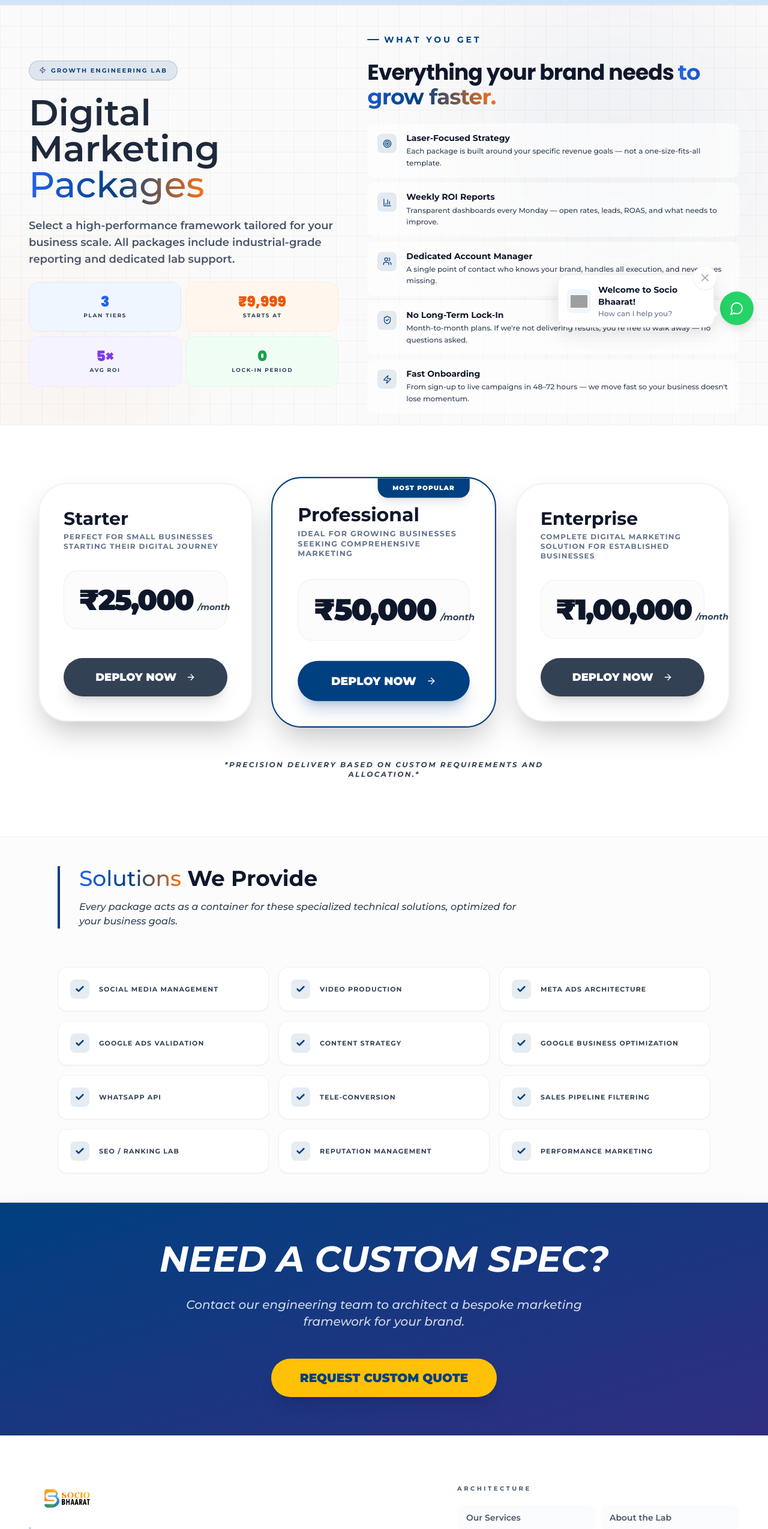
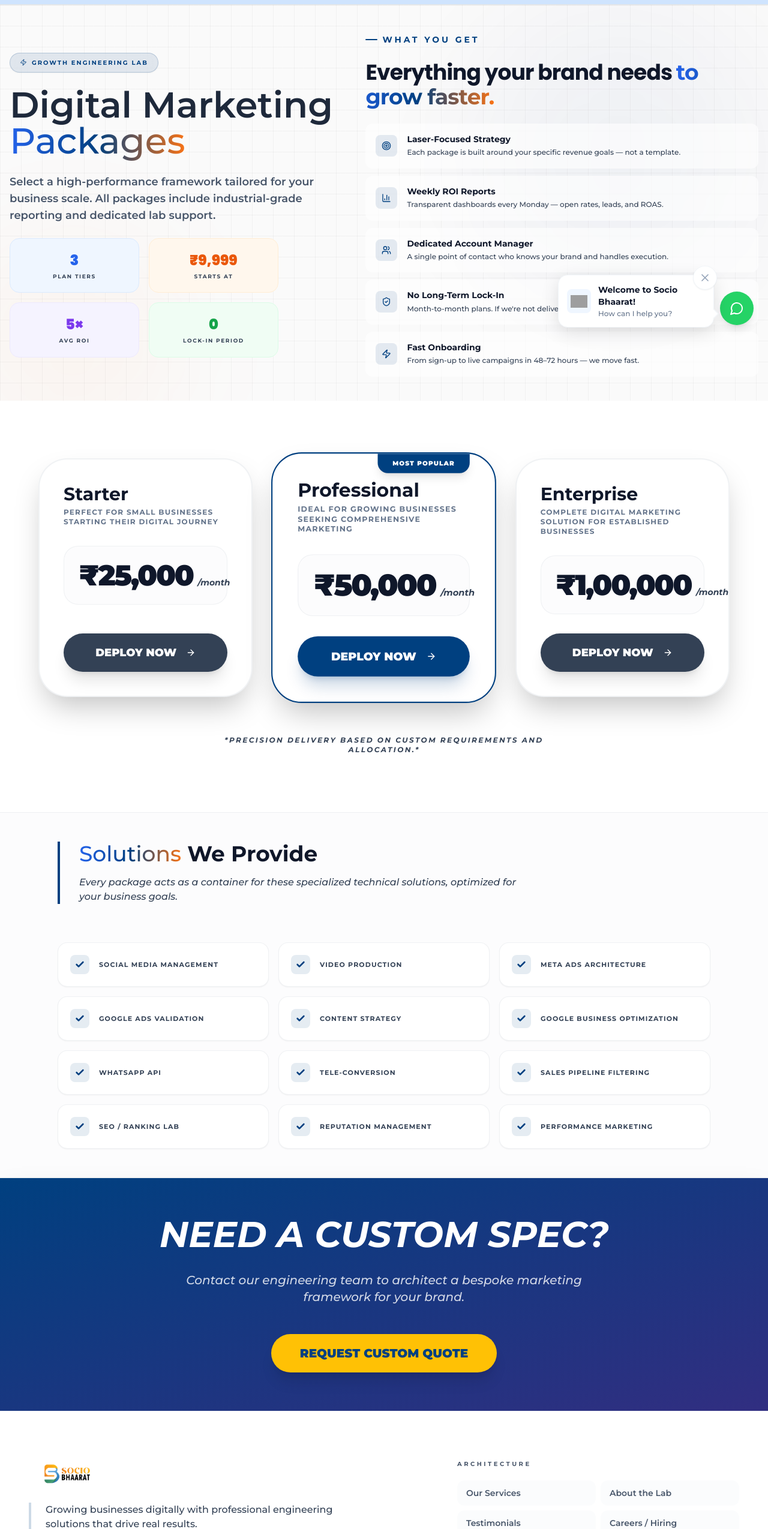
Before and after one commit to SocioBhaarat/SocioBhaarat_Frontend, a React (Vite) app: page /packages/digital-marketing in a window 1280 px wide. Shown: the part 234-2783 px from the top of the page at 60% size. Built offline with nearby package versions, Linux system fonts and the light colour scheme; grey boxes are pictures that could not be loaded; a web font is replaced by a local one.

Commit message:
Refactor layout and styling for improved consistency and readability across multiple components including AnnouncementBar, Footer, Navigation, Blog, Contact, DigitalMarketingPackages, WebDevelopmentPackages, and WhatsAppPackages

```diff
--- a/src/components/AnnouncementBar.tsx
+++ b/src/components/AnnouncementBar.tsx
@@ -20,9 +20,9 @@ const AnnouncementBar = () => {
   }, []);
 
   return (
-    <div className="fixed md:static top-0 left-0 w-full z-50 bg-secondary text-secondary-foreground py-4 md:py-2.5 sm:px-6 lg:px-8 overflow-hidden">
+    <div className="sticky top-0 left-0 w-full z-50 bg-secondary text-secondary-foreground py-4 md:py-2.5 sm:px-6 md:px-8 overflow-hidden">
       <div className="container mx-auto flex items-center justify-center gap-2 text-sm font-medium relative">
-        <div className="relative flex-1 h-2 sm:h-6 flex items-center justify-center">
+        <div className="relative flex-1 py-1 md:py-2 lg:py-3 flex items-center justify-center">
           <AnimatePresence mode="wait">
             <motion.span
               key={messages[index]}
@@ -30,7 +30,7 @@ const AnnouncementBar = () => {
               animate={{ opacity: 1, y: 0 }}
               exit={{ opacity: 0, y: -10 }}
               transition={{ duration: 0.5 }}
-              className="absolute w-full text-center flex justify-center items-center text-sm lg:text-xl font-semibold"
+              className="absolute inset-0 flex items-center justify-center text-center text-sm lg:text-xl font-semibold"
             >
               <Sparkles className="hidden md:flex h-4 w-4 animate-pulse shrink-0" />&nbsp;
               {messages[index]}
--- a/src/components/Footer.tsx
+++ b/src/components/Footer.tsx
@@ -43,11 +43,8 @@ const Footer = () => {
       { name: "E-commerce Solutions", path: "/design-development/ecommerce-development" },
       { name: "Graphic Designing", path: "/design-development/graphic-designing" },
     ],
-    // Specialized Automation
     automation: [
-      { name: "WhatsApp Broadcasting", path: "whatsapp-marketing/bulk-broadcasting" },
-      { name: "Custom Chatbots", path: "/whatsapp-marketing/custom-chatbot" },
-      { name: "Number Verification", path: "/whatsapp-marketing/number-verification" },
+      { name: "WhatsApp Business API", path: "/whatsapp-business-api" },
     ],
     legal: [
       { name: "Terms & Conditions", path: "/terms" },
@@ -75,8 +72,8 @@ const Footer = () => {
               alt="Socio Bhaarat"
               className="h-10 md:h-12 md:w-32 md:mx-0 object-contain"
             />
-            <p className="text-slate-500 text-sm md:text-base leading-relaxed font-medium italic border-l-0 md:border-l-4 border-primary/20 md:pl-6 max-w-xl mx-auto md:mx-0">
-              "{footerData.about.description}"
+            <p className="text-slate-700 text-sm md:text-base leading-relaxed font-medium border-l-0 md:border-l-4 border-primary/20 md:pl-6 max-w-xl mx-auto md:mx-0">
+              {footerData.about.description}
             </p>
             <div className="flex justify-center md:justify-start gap-3">
               {footerData.about.socials.map((social, i) => (
@@ -86,7 +83,7 @@ const Footer = () => {
                   target="_blank"
                   aria-label={social.name}
                   rel="noopener noreferrer"
-                  className={`p-3 rounded-xl bg-slate-50 text-slate-500 ${social.color} transition-all border border-slate-100 hover:shadow-sm active:scale-95`}
+                  className={`p-3 rounded-xl bg-slate-50 text-slate-700 ${social.color} transition-all border border-slate-100 hover:shadow-sm active:scale-95`}
 
                 >
                   {React.cloneElement(social.icon as React.ReactElement, { size: 18 })}
@@ -116,7 +113,7 @@ const Footer = () => {
         </div>
 
         {/* ROW 2: Service Stacks + Contact */}
-        <div className="grid grid-cols-2 lg:grid-cols-4 gap-8 lg:gap-10">
+        <div className="grid grid-cols-2 lg:grid-cols-3 gap-8 lg:gap-10">
 
           {/* Marketing Stack */}
           <div className="flex flex-col gap-5">
@@ -154,11 +151,7 @@ const Footer = () => {
                 </li>
               ))}
             </ul>
-          </div>
-
-          {/* Automation Stack */}
-          <div className="flex flex-col gap-5">
-            <div className="text-[10px] font-bold uppercase tracking-[0.3em] text-slate-600 italic border-b border-slate-100 pb-3">
+            <div className="text-[10px] font-bold uppercase tracking-[0.3em] text-slate-600 italic border-b border-slate-100 pb-3 pt-5">
               Automation
             </div>
             <ul className="flex flex-col gap-3">
--- a/src/components/Navigation.tsx
+++ b/src/components/Navigation.tsx
@@ -95,7 +95,7 @@ const Navigation = () => {
       <TopBar />
       <AnnouncementBar />
       <MidNavigation />
-      <div className="sticky top-10 left-10 sm:top-0 sm:left-0 right-0 bg-white z-50  backdrop-blur-sm border-b border-border shadow-sm">
+      <div className="sticky top-10 left-10 sm:top-11 sm:left-0 right-0 bg-white z-50  backdrop-blur-sm border-b border-border shadow-sm">
         <nav className="bg-blue-400/30">
           <div className="container mx-auto px-4 sm:px-6 lg:px-6">
             <div className="flex items-center justify-between h-20">
--- a/src/pages/Contact.tsx
+++ b/src/pages/Contact.tsx
@@ -28,7 +28,7 @@ const Contact = () => {
         );
 
 
-  const url = `https://wa.me/?text=919407448837${text}`;
+  const url = `https://wa.me/919407448837?text=${text}`;
 
   window.open(url, "_blank");
 };
@@ -44,7 +44,7 @@ const Contact = () => {
       />
       <div className="min-h-screen bg-[#fafafa] relative overflow-hidden">
 
-        <section className="relative pt-10 pb-16 overflow-hidden">
+        <section className="relative pt-10 sm:pt-2 pb-16 overflow-hidden">
           {/* Background - Added overflow-x-hidden to prevent horizontal scroll */}
           <div className="absolute inset-0 z-0 pointer-events-none overflow-hidden">
             <div className="absolute inset-0 bg-[linear-gradient(to_right,#80808012_1px,transparent_1px),linear-gradient(to_bottom,#80808012_1px,transparent_1px)] bg-[size:35px_35px]" />
--- a/src/pages/Index.tsx
+++ b/src/pages/Index.tsx
@@ -420,7 +420,7 @@ export default function Index() {
             <motion.div custom={0.05} variants={fadeUp} initial="hidden" animate="visible" className="mb-6">
               <span className="inline-flex items-center gap-2 bg-yellow-50 border border-yellow-300 text-yellow-800 rounded-full px-5 py-1.5 text-[10px] font-bold tracking-widest uppercase">
                 <span className="w-1.5 h-1.5 rounded-full bg-[#F5C518] animate-pulse" />
-                MP's #1 Growth Partner &nbsp;·&nbsp; Bhopal &amp; Jabalpur
+                Socio Bhaarat &nbsp;-&nbsp; Serving clients across the globe.
               </span>
             </motion.div>
 
--- a/src/pages/packages/DigitalMarketingPackages.tsx
+++ b/src/pages/packages/DigitalMarketingPackages.tsx
@@ -77,43 +77,43 @@ const DigitalMarketingPackages = () => {
         url="/packages/digital-marketing"
       />
       <div className="min-h-screen bg-background relative overflow-hidden">
-        <section className="relative pt-12 pb-5 px-4 overflow-hidden bg-[#fafafa]">
-
+        <section className="relative pt-20 pb-5 md:pt-12 md:pb-10 overflow-hidden bg-[#fafafa]">
           {/* Background */}
           <div className="absolute inset-0 z-0 pointer-events-none">
             <div className="absolute inset-0 bg-[linear-gradient(to_right,#80808012_1px,transparent_1px),linear-gradient(to_bottom,#80808012_1px,transparent_1px)] bg-[size:35px_35px]" />
-            <div className="absolute top-0 right-0 w-[500px] h-[500px] bg-primary/5 blur-[120px] rounded-full -z-10 animate-pulse" />
-            <div className="absolute bottom-[-80px] left-[-60px] w-[360px] h-[360px] bg-orange-500/[0.04] rounded-full blur-[90px]" />
+            <div className="absolute top-0 right-0 w-[300px] md:w-[500px] h-[300px] md:h-[500px] bg-primary/5 blur-[80px] md:blur-[120px] rounded-full -z-10 animate-pulse" />
+            <div className="absolute bottom-[-40px] left-[-30px] md:bottom-[-80px] md:left-[-60px] w-[200px] md:w-[360px] h-[200px] md:h-[360px] bg-orange-500/[0.04] rounded-full blur-[60px] md:blur-[90px]" />
           </div>
 
-          <div className="container mx-auto max-w-7xl relative z-10">
-            <div className="grid lg:grid-cols-[1fr_1.2fr] gap-12 items-center">
+          <div className="container mx-auto px-4 max-w-7xl relative z-10">
+            <div className="flex flex-col lg:grid lg:grid-cols-[1fr_1.2fr] gap-10 lg:gap-12 items-center">
 
-              {/* ── LEFT — benefits ── */}
+              {/* ── LEFT — benefits (Appears Second on Mobile for better flow) ── */}
               <motion.div
-                initial={{ opacity: 0, x: 24 }}
-                animate={{ opacity: 1, x: 0 }}
+                initial={{ opacity: 0, y: 20 }}
+                whileInView={{ opacity: 1, y: 0 }}
+                viewport={{ once: true }}
                 transition={{ delay: 0.3, duration: 0.8 }}
-                className="flex flex-col gap-6 text-center lg:text-left"
+                className="flex flex-col gap-6 text-center lg:text-left order-1 lg:order-1"
               >
                 <div className="inline-flex items-center gap-2 px-4 py-2 rounded-full bg-primary/10 border border-primary/20 backdrop-blur-md text-primary text-[10px] font-bold tracking-[0.2em] uppercase shadow-sm w-fit mx-auto lg:mx-0">
                   <Zap className="w-3 h-3" /> Growth Engineering Lab
                 </div>
 
-                <h1 className="text-4xl md:text-5xl lg:text-6xl font-semibold text-slate-800">
-                  Digital Marketing <br />
+                <h1 className="text-4xl sm:text-6xl md:text-7xl lg:text-6xl font-semibold text-slate-800 leading-tight">
+                  Digital Marketing <br className="hidden sm:block" />
                   <span className="text-transparent bg-clip-text bg-gradient-to-r from-blue-600 via-primary to-orange-500 font-medium">
                     Packages
                   </span>
                 </h1>
 
-                <p className="text-base md:text-lg text-slate-600 max-w-lg leading-relaxed font-semibold mx-auto lg:mx-0">
+                <p className="text-sm md:text-base lg:text-lg text-slate-600 max-w-lg leading-relaxed font-semibold mx-auto lg:mx-0">
                   Select a high-performance framework tailored for your business scale. All
                   packages include industrial-grade reporting and dedicated lab support.
                 </p>
 
                 {/* Stat strip */}
-                <div className="grid grid-cols-2 gap-2">
+                <div className="grid grid-cols-2 gap-3 sm:gap-4 w-full max-w-md mx-auto lg:mx-0">
                   {[
                     { val: "3", label: "Plan Tiers", color: "text-blue-600", bg: "bg-blue-50 border-blue-100" },
                     { val: "₹9,999", label: "Starts At", color: "text-orange-600", bg: "bg-orange-50 border-orange-100" },
@@ -122,36 +122,36 @@ const DigitalMarketingPackages = () => {
                   ].map((s, i) => (
                     <div
                       key={i}
-                      className={`flex flex-col items-center justify-center py-5 rounded-2xl border ${s.bg}`}
+                      className={`flex flex-col items-center justify-center py-4 md:py-5 rounded-2xl border ${s.bg} transition-transform hover:scale-[1.02]`}
                     >
-                      <div className={`font-display text-2xl font-black leading-none mb-1 ${s.color}`}>
+                      <div className={`font-display text-xl md:text-2xl font-black leading-none mb-1 ${s.color}`}>
                         {s.val}
                       </div>
-                      <div className="text-[9px] font-bold uppercase tracking-[.18em] text-slate-700">
+                      <div className="text-[8px] md:text-[9px] font-bold uppercase tracking-[.18em] text-slate-700">
                         {s.label}
                       </div>
                     </div>
                   ))}
                 </div>
-
               </motion.div>
 
               {/* ── RIGHT — heading + stats ── */}
               <motion.div
-                initial={{ opacity: 0, x: -24 }}
-                animate={{ opacity: 1, x: 0 }}
+                initial={{ opacity: 0, y: 20 }}
+                whileInView={{ opacity: 1, y: 0 }}
+                viewport={{ once: true }}
                 transition={{ duration: 0.8 }}
-                className="flex flex-col gap-6"
+                className="flex flex-col gap-6 order-2 lg:order-2 w-full"
               >
                 {/* Eyebrow */}
-                <div className="flex items-center gap-2">
+                <div className="flex items-center gap-2 justify-center lg:justify-start">
                   <div className="w-5 h-[2px] bg-primary rounded-full" />
-                  <span className="text-sm font-bold tracking-[.28em] uppercase text-primary">
+                  <span className="text-xs md:text-sm font-bold tracking-[.28em] uppercase text-primary">
                     What You Get
                   </span>
                 </div>
 
-                <h2 className="font-display text-3xl md:text-4xl font-bold text-slate-900 tracking-tight leading-tight">
+                <h2 className="font-display text-2xl sm:text-3xl md:text-4xl font-bold text-slate-900 tracking-tight leading-tight text-center lg:text-left">
                   Everything your brand needs{" "}
                   <span className="bg-gradient-to-r from-blue-600 via-primary to-orange-500 bg-clip-text text-transparent">
                     to grow faster.
@@ -159,20 +159,20 @@ const DigitalMarketingPackages = () => {
                 </h2>
 
                 {/* Benefit rows */}
-                <div className="flex flex-col gap-2">
+                <div className="flex flex-col gap-3 w-full">
                   {[
-                    { icon: Target, title: "Laser-Focused Strategy", desc: "Each package is built around your specific revenue goals — not a one-size-fits-all template." },
-                    { icon: BarChart3, title: "Weekly ROI Reports", desc: "Transparent dashboards every Monday — open rates, leads, ROAS, and what needs to improve." },
-                    { icon: Users, title: "Dedicated Account Manager", desc: "A single point of contact who knows your brand, handles all execution, and never goes missing." },
-                    { icon: ShieldCheck, title: "No Long-Term Lock-In", desc: "Month-to-month plans. If we're not delivering results, you're free to walk away — no questions asked." },
-                    { icon: Zap, title: "Fast Onboarding", desc: "From sign-up to live campaigns in 48–72 hours — we move fast so your business doesn't lose momentum." },
+                    { icon: Target, title: "Laser-Focused Strategy", desc: "Each package is built around your specific revenue goals — not a template." },
+                    { icon: BarChart3, title: "Weekly ROI Reports", desc: "Transparent dashboards every Monday — open rates, leads, and ROAS." },
+                    { icon: Users, title: "Dedicated Account Manager", desc: "A single point of contact who knows your brand and handles execution." },
+                    { icon: ShieldCheck, title: "No Long-Term Lock-In", desc: "Month-to-month plans. If we're not delivering results, you're free to walk away." },
+                    { icon: Zap, title: "Fast Onboarding", desc: "From sign-up to live campaigns in 48–72 hours — we move fast." },
                   ].map((b, i) => (
                     <div
                       key={i}
-                      className="group flex items-start gap-4 px-4 py-3.5 rounded-xl border border-transparent bg-white/60 hover:bg-white hover:border-primary/20 hover:shadow-sm transition-all duration-200 cursor-default"
+                      className="group flex items-start gap-4 px-4 py-3 md:py-4 rounded-xl border border-transparent bg-white/60 hover:bg-white hover:border-primary/20 hover:shadow-sm transition-all duration-200 cursor-default"
                     >
-                      <div className="w-8 h-8 rounded-lg bg-primary/10 text-primary flex items-center justify-center flex-shrink-0 mt-0.5 group-hover:bg-primary group-hover:text-white transition-all duration-200">
-                        <b.icon size={15} />
+                      <div className="w-8 h-8 md:w-9 md:h-9 rounded-lg bg-primary/10 text-primary flex items-center justify-center flex-shrink-0 mt-0.5 group-hover:bg-primary group-hover:text-white transition-all duration-200">
+                        <b.icon size={16} />
                       </div>
                       <div>
                         <p className="text-sm font-bold text-slate-900 leading-snug mb-0.5">
@@ -185,34 +185,9 @@ const DigitalMarketingPackages = () => {
                     </div>
                   ))}
                 </div>
-
-                {/* Possibilities strip */}
-                {/* <div className="flex flex-col gap-2 pt-2 border-t border-slate-100">
-                <p className="text-[10px] font-bold uppercase tracking-[.25em] text-slate-400 mb-1">
-                  What becomes possible
-                </p>
-                {[
-                  "3× more leads without increasing ad spend",
-                  "First page Google rankings in 60–90 days",
-                  "WhatsApp open rates above 95%",
-                  "Full brand visibility across Bhopal & Jabalpur",
-                ].map((p, i) => (
-                  <div key={i} className="flex items-center gap-2.5">
-                    <div className="w-4 h-4 rounded-md bg-green-50 flex items-center justify-center flex-shrink-0">
-                      <Check size={10} strokeWidth={3} className="text-green-600" />
-                    </div>
-                    <span className="text-xs font-semibold text-slate-600">{p}</span>
-                  </div>
-                ))}
-              </div> */}
               </motion.div>
-
-
             </div>
           </div>
-
-          {/* Bottom fade */}
-          {/* <div className="absolute bottom-0 left-0 right-0 h-32 bg-gradient-to-t from-white to-transparent z-10 pointer-events-none" /> */}
         </section>
 
 
--- a/src/pages/packages/WhatsAppPackages.tsx
+++ b/src/pages/packages/WhatsAppPackages.tsx
@@ -180,7 +180,7 @@ const WhatsAppPackages = () => {
           </motion.div>
 
           {/* ── Main content ── */}
-          <div className="container mx-auto max-w-6xl relative z-10">
+          <div className="container mx-auto max-w-6xl relative z-10 pt-5">
             <div className="flex flex-col lg:flex-row items-center gap-12 lg:gap-16">
 
               {/* ── LEFT: Text content ── */}
```
Also changed, not shown: src/pages/Blog.tsx (+3 -6 lines), src/pages/packages/WebDevelopmentPackages.tsx (+26 -28 lines).
